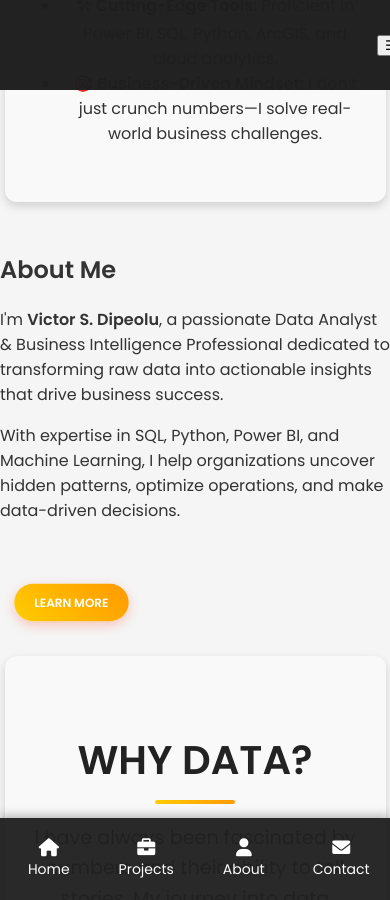
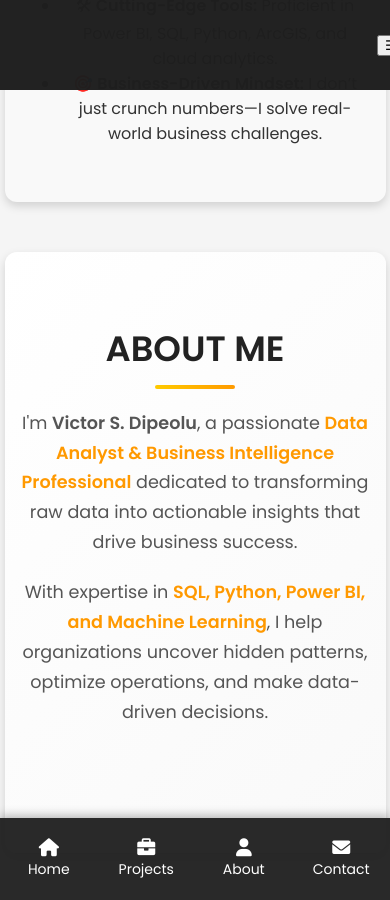
Before and after one commit to Vicmandip1/Portfolio, a Jekyll site: the page index.html, which Jekyll copies as it is, in a window 390 px wide and 900 px high, scrolled down 2004 px. Built offline with Jekyll 4.4.1, drawn with Linux system fonts in a browser that asks for light colours; nearby versions of some CDN libraries; a script that is not in the unit is left out.

Commit message:
Update index.css

```diff
--- a/assets/styles/index.css
+++ b/assets/styles/index.css
@@ -110,7 +110,6 @@
     box-shadow: 0px 5px 15px rgba(255, 87, 51, 0.3);
     margin-top: 20px;
     z-index: 2;
-    position: relative;
 }
 
 .cta-button:hover {
@@ -260,7 +259,7 @@
     gap: 20px;
     justify-content: center;
     align-items: center;
-    max-width: 600px;
+    max-width: 800px;
     margin: auto;
 }
 
@@ -319,9 +318,118 @@
         transform: translateY(0);
     }
 }
+/* ==============================
+   ✅ About Me (Summary) Styling
+================================= */
+.about-summary {
+    text-align: center;
+    padding: 60px 20px;
+    background: linear-gradient(135deg, #ffffff, #f9f9f9);
+    border-radius: 12px;
+    box-shadow: 0 4px 10px rgba(0, 0, 0, 0.15);
+    max-width: 900px;
+    margin: 50px auto;
+    animation: fadeInUp 1.2s ease-in-out;
+}
+
+/* ✅ Section Title */
+.about-summary h2 {
+    font-size: 2.8rem;
+    font-weight: bold;
+    color: #222;
+    margin-bottom: 20px;
+    text-transform: uppercase;
+    position: relative;
+}
+
+/* ✅ Title Underline Effect */
+.about-summary h2::after {
+    content: "";
+    display: block;
+    width: 80px;
+    height: 4px;
+    background: linear-gradient(45deg, #ffcc00, #ff9900);
+    margin: 10px auto 0;
+    border-radius: 5px;
+}
+
+/* ✅ Text Styling */
+.about-summary p {
+    font-size: 1.3rem;
+    color: #555;
+    line-height: 1.7;
+    margin-bottom: 20px;
+}
+
+/* ✅ Highlighted Text Effect */
+.about-summary .highlight {
+    font-weight: bold;
+    color: #ff9900;
+}
+
+/* ✅ Learn More Button */
+.about-summary .cta-button {
+    display: inline-block;
+    padding: 12px 30px;
+    font-size: 1.2rem;
+    font-weight: bold;
+    text-transform: uppercase;
+    background: linear-gradient(45deg, #ffcc00, #ff9900);
+    color: white;
+    border-radius: 30px;
+    text-decoration: none;
+    transition: all 0.3s ease-in-out;
+    box-shadow: 0px 5px 10px rgba(255, 153, 0, 0.3);
+}
+
+/* ✅ Button Hover Effect */
+.about-summary .cta-button:hover {
+    background: linear-gradient(45deg, #ff9900, #ffcc00);
+    transform: scale(1.1);
+    box-shadow: 0px 10px 20px rgba(255, 153, 0, 0.6);
+}
+
+/* ✅ Button Click Effect */
+.about-summary .cta-button:active {
+    transform: scale(0.95);
+}
+
+/* ✅ Responsive Design */
+@media screen and (max-width: 768px) {
+    .about-summary {
+        width: 90%;
+        padding: 40px 15px;
+    }
+
+    .about-summary h2 {
+        font-size: 2.2rem;
+    }
+
+    .about-summary p {
+        font-size: 1.1rem;
+    }
+
+    .about-summary .cta-button {
+        font-size: 1rem;
+        padding: 10px 25px;
+    }
+}
+
+/* ✅ Smooth Fade-In Animation */
+@keyframes fadeInUp {
+    from {
+        opacity: 0;
+        transform: translateY(20px);
+    }
+    to {
+        opacity: 1;
+        transform: translateY(0);
+    }
+}
+
 
 /* ==============================
-   ✅ About, Skills, Projects, Contact
+   ✅ Skills, Projects, Contact
 ================================= */
 .content-container {
     max-width: 1000px;
@@ -334,7 +442,7 @@
 }
 
 /* ✅ Ensure Sections Stay Centered */
-.about, .skills, .projects, .contact {
+.skills, .projects, .contact {
     width: 100%;
     text-align: center;
     display: flex;
```
